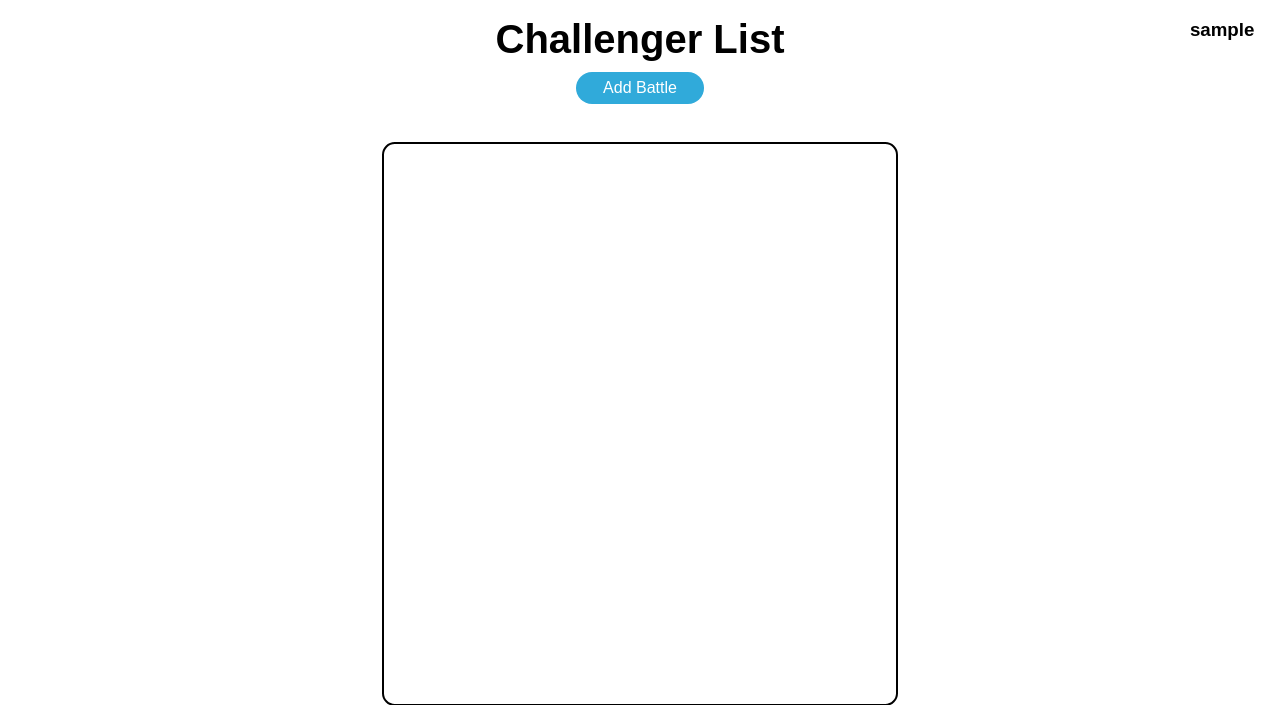
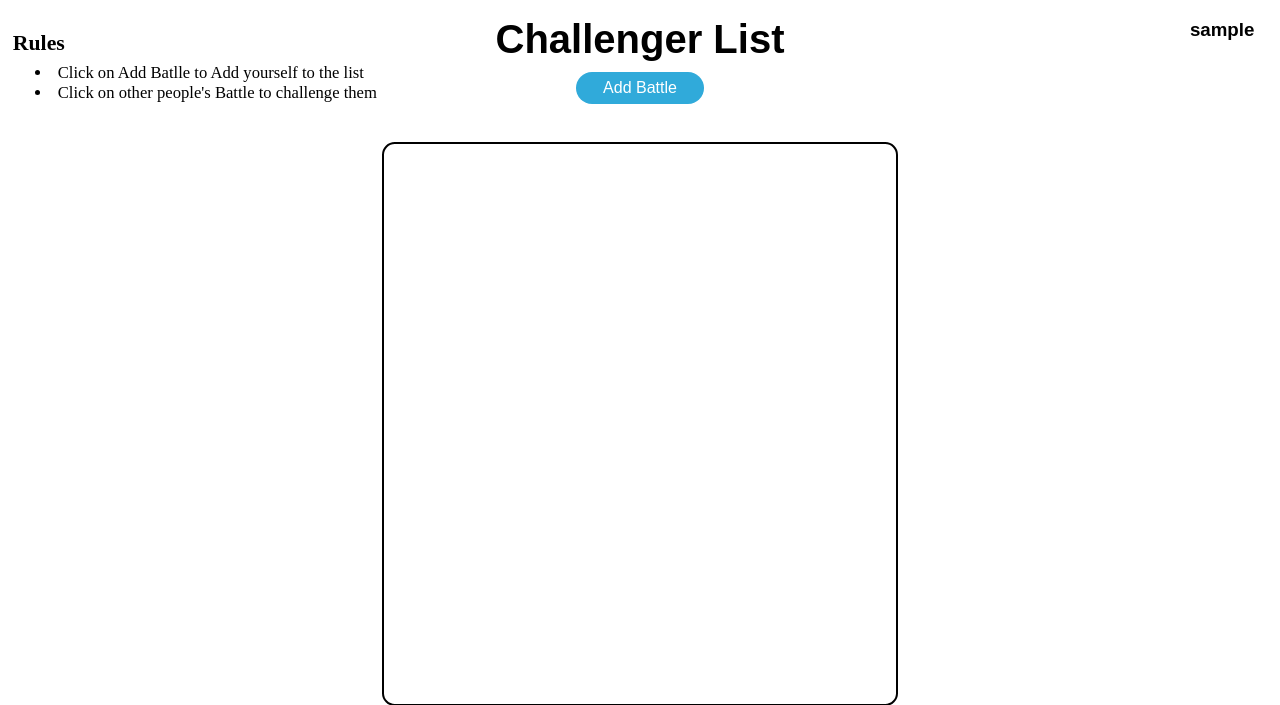
Before and after one commit to sevcans/cse312project, a Flask app: template templates/battle.html in a window 1280 px wide. Shown: the top 705 px of the page. Run offline with Flask 3, Linux system fonts and the light colour scheme; the template is opened without the code that fills it: most values are stand-ins (such as "Sample title", 1, 10 or a date in 2020); a database or web service that is not in the repository returns one stand-in record (values such as "Sample title"); data that the repository does not hold is empty.

Commit message:
added rules and fix bugs

```diff
--- a/server.py
+++ b/server.py
@@ -177,12 +177,15 @@ def BattlePage():
 def MultiPage():
     #Checks Cookie and Auth if user exist
     user = userdata.find_one({"auth_token": hashlib.sha256((request.cookies.get('auth')).encode('utf-8')).hexdigest()})
-    res1 = war_zone.find_one({"player1": user['username']})
-    res2  = war_zone.find_one({"player2": user['username']})
-    # if 'auth' in request.cookies and user and request.cookies.get('auth') != '' and (res1 is not None or res2 is not None):
-    return render_template('warzone.html', UserName = user['username'])
-    # else:
-    #     return redirect('/')
+    res1 = war_zone.find_one({"player1": user['username'], 'game_over': False})
+    res2  = war_zone.find_one({"player2": user['username'], 'game_over': False})
+    if 'auth' in request.cookies and user and request.cookies.get('auth') != '':
+        if res1 is not None or res2 is not None:
+            return render_template('warzone.html', UserName = user['username'])
+        else:
+            return redirect('/')
+    else:
+        return redirect('/')
 
 @app.route("/home", methods=['GET'])
 def homePage():
--- a/static/battle.css
+++ b/static/battle.css
@@ -233,3 +233,9 @@
     position: relative;
     top: 62%;
 }
+.Game_Rules{
+    position: absolute;
+    left: 1%;
+    top: 2%;
+    width: 29%;
+}
--- a/static/warzone.css
+++ b/static/warzone.css
@@ -154,3 +154,9 @@
     top:80%;
     font-size: 2.5vw;
 }
+.Game_Rules{
+    position: absolute;
+    left: 1%;
+    top: 3%;
+    width: 25%;
+}
--- a/templates/battle.html
+++ b/templates/battle.html
@@ -6,6 +6,12 @@
         <link rel="stylesheet" type="text/css" href="/static/battle.css"/>
     </head>
     <body>
+        <div class="Game_Rules">
+            <h3 style="margin: 0;margin-top: 4%;margin-bottom: 2%;font-size: 1.7vw;">Rules</h3>
+                <li style="margin: 0;margin-left: 6%;font-size: 1.3vw;">Click on Add Batlle to Add yourself to the list</li>
+                <li style="margin: 0;margin-left: 6%;font-size: 1.3vw;">Click on other people's Battle to challenge them</li>
+        </div>
+
         <div class="Battle_Title">
             <h2 class="Battle_arena_title">Challenger List</h2>
             <div>
```
Also changed, not shown: templates/warzone.html (+7 -1 lines), README.md.
